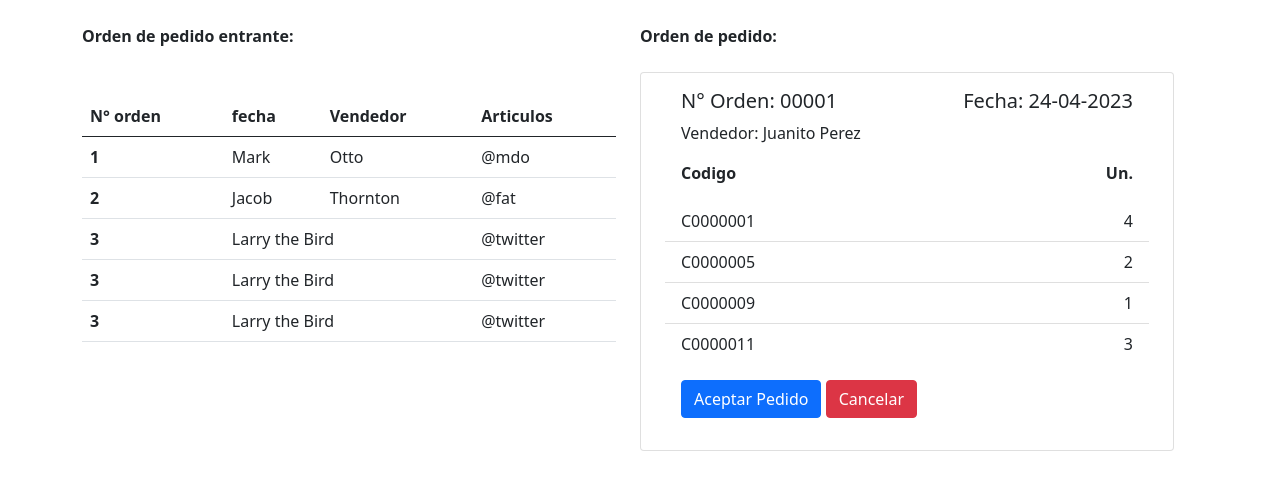
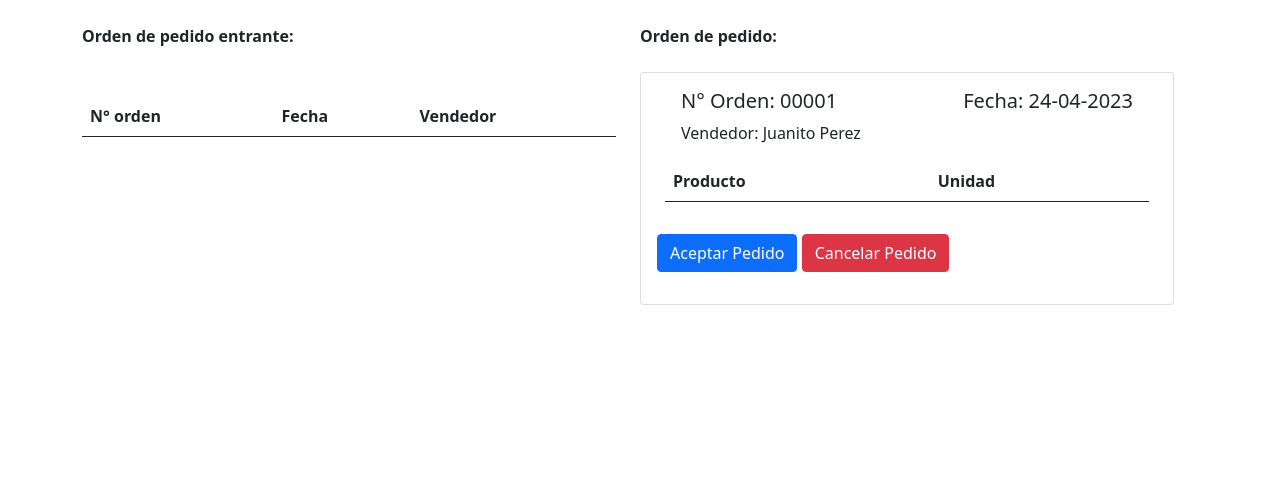
Before and after one commit to NataliaGodoy28/MusicPro, a Django app: page /bodeguero in a window 1280 px wide. Shown: the part 126-616 px from the top of the page. Run offline with Django 4.2, Linux system fonts and the light colour scheme; lists and menus that the app fills with data are empty; some libraries are stand-ins or nearby versions.

Commit message:
bodeguero

```diff
--- a/core/templates/core/bodeguero.html
+++ b/core/templates/core/bodeguero.html
@@ -19,56 +19,28 @@
                         <thead>
                             <tr>
                                 <th scope="col">N° orden</th>
-                          <th scope="col">fecha</th>
+                                <th scope="col">Fecha</th>
                                 <th scope="col">Vendedor</th>
-                          <th scope="col">Articulos</th>
                             </tr>
                         </thead>
 
                         <tbody>
+
+                            {% for e in boleta %}
+
                             <tr>
-                          <th scope="row">1</th>
-                          <td>Mark</td>
-                          <td>Otto</td>
-                          <td>@mdo</td>
+                                <td data-label="nombre">{{e.id}}</td>
+                                <td data-label="nombre">{{e.fecha}}</td>
+                                <td data-label="nombre">{{e.vendedor}}</td>
+                                <td>
+
+                                    <a href=" {% url 'boleta' e.id  %} "><img src="{% static 'core/img/ver.png' %}" width="30px" alt=""></a>
+
+                                </td>
                             </tr>
-                        <tr>
-                          <th scope="row">2</th>
-                          <td>Jacob</td>
-                          <td>Thornton</td>
-                          <td>@fat</td>
-                        </tr>
-                        <tr>
-                          <th scope="row">3</th>
-                          <td colspan="2">Larry the Bird</td>
-                          <td>@twitter</td>
-                        </tr>
-                        <tr>
-                            <th scope="row">3</th>
-                            <td colspan="2">Larry the Bird</td>
-                            <td>@twitter</td>
-                          </tr>
-                          <tr>
-                            <th scope="row">3</th>
-                            <td colspan="2">Larry the Bird</td>
-                            <td>@twitter</td>
-                          </tr>
-                          <tr>
-                            <th scope="row">3</th>
-                            <td colspan="2">Larry the Bird</td>
-                            <td>@twitter</td>
-                          </tr>
-                          <tr>
-                            <th scope="row">3</th>
-                            <td colspan="2">Larry the Bird</td>
-                            <td>@twitter</td>
-                          </tr>
-                          <tr>
-                            <th scope="row">3</th>
-                            <td colspan="2">Larry the Bird</td>
-                            <td>@twitter</td>
-                          </tr>
-                        <!-- Agrega más filas si es necesario -->
+
+                            {% endfor %}
+
                         </tbody>
                     </table>
                 </div>
@@ -90,55 +62,44 @@
                                 <h5>Fecha: 24-04-2023</h5>
                             </div>
                             <p class="card-text">Vendedor: Juanito Perez</p>
-                            <div class="flex">
-                                <div><b>Codigo</b></div>
-                                <div><b>Un.</b></div>
 
                         </div>
+                        <table class="table">
+
+                            <thead>
+                                <tr>
+                                    <th scope="col">Producto</th>
+                                    <th scope="col">Unidad</th>
+                                </tr>
+                            </thead>
+
+                            <tbody>
+
+                                {% for e in detalle_boleta %}
+
+                                <tr>
+                                    <td data-label="nombre">{{e.producto}}</td>
+                                    <td data-label="nombre">{{e.cantidad}}</td>
+                                </tr>
+                                {% endfor %}
+
+                            </tbody>
+                        </table>
+
                     </div>
 
-
-
-                        <ul class="list-group list-group-flush">
-                            <li class="list-group-item">
-                                <div class="flex">
-                                    <div >C0000001</div>
-                                    <div> 4 </div>
-
-                                </div>
-                            </li>
-                            <li class="list-group-item">
-                                <div class="flex">
-                                    <div >C0000005</div>
-                                    <div> 2  </div>
-
-                                </div>
-                            </li>
-                            <li class="list-group-item">
-                                <div class="flex">
-                                    <div >C0000009</div>
-                                    <div> 1 </div>
-
-                                </div>
-                            </li>
-                            <li class="list-group-item">
-                                <div class="flex">
-                                    <div >C0000011</div>
-                                    <div> 3 </div>
-
-                                </div>
-                            </li>
-
-                        </ul>
                     <div class="card-body">
                         <p>
                             <button class="btn btn-primary" type="button" data-bs-toggle="collapse"
                                 data-bs-target="#collapseExample" aria-expanded="false" aria-controls="collapseExample">
-                                    Aceptar Pedido</button>
-                                <button type="button" class="btn btn-danger">Cancelar</button>
+                                Aceptar Pedido </button>
+
+                            <button class="btn btn-danger" type="button" data-bs-toggle="collapse"
+                                data-bs-target="#collapseExample2" aria-expanded="false" aria-controls="collapseExample2">
+                                Cancelar Pedido</button>
 
                         </p>
-
+                        <!-- boton aceptar -->
                         <div class="collapse" id="collapseExample">
                             <div class="card card-body">
 
@@ -156,16 +117,51 @@
                                         <div class="modal-content">
                                             <div class="modal-header">
                                                 <h1 class="modal-title fs-5" id="staticBackdropLabel">Modal title</h1>
-                                                    <button type="button" class="btn-close" data-bs-dismiss="modal"
+                                                <button type="button"  class="btn-close" data-bs-dismiss="modal"
                                                     aria-label="Close"></button>
                                             </div>
                                             <div class="modal-body">
                                                 Enviaremos la confirmacion "Pedido listo" al vendedor
                                             </div>
                                             <div class="modal-footer">
+                                                <button type="button" class="btn btn-primary"><a href="{% url 'confirmarPedido' %}">aceptar</a></button>
+                                                <button type="button" class="btn btn-primary">Cancelar</button>
 
-                                                    <button type="button" class="btn btn-secondary"
-                                                        data-bs-dismiss="modal">Aceptar</button>
+                                            </div>
+                                        </div>
+                                    </div>
+                                </div>
+                            </div>
+                        </div>
+
+                        <!-- boton cancelar -->
+                        <div class="collapse" id="collapseExample2">
+                            <div class="card card-body">
+
+                                <!-- Button trigger modal -->
+                                <button type="button" class="btn btn-primary" data-bs-toggle="modal"
+                                    data-bs-target="#staticBackdrop2">
+                                    Cancelar Pedido
+                                </button>
+
+                                <!-- Modal -->
+                                <div class="modal fade" id="staticBackdrop2" data-bs-backdrop="static"
+                                    data-bs-keyboard="false" tabindex="-1" aria-labelledby="staticBackdropLabel"
+                                    aria-hidden="true">
+                                    <div class="modal-dialog">
+                                        <div class="modal-content">
+                                            <div class="modal-header">
+                                                <h1 class="modal-title fs-5" id="staticBackdropLabel">Modal title</h1>
+                                                <button type="button" class="btn-close" data-bs-dismiss="modal"
+                                                    aria-label="Close"></button>
+                                            </div>
+                                            <div class="modal-body">
+                                                Enviaremos la confirmacion "Pedido Cancelado" al vendedor por falta de Stock
+                                            </div>
+                                            <div class="modal-footer">
+
+                                                <button type="button" class="btn btn-primary"><a href="{% url 'cancelarPedido' %}">aceptar</a></button>
+
                                                 <button type="button" class="btn btn-primary">Cancelar</button>
 
                                             </div>
--- a/core/urls.py
+++ b/core/urls.py
@@ -12,7 +12,11 @@ urlpatterns = [
     path('bodeguero', bodeguero,name='bodeguero'),
     #path('login', LoginView.as_view(template_name="core/login.html")  ,  name='login' ),
     path('login', login, name='login'),
-    path('logout', logout, name = 'logout')
+    path('logout', logout, name = 'logout'),
+    path('confirmarPedido', confirmarPedido,name='confirmarPedido'),
+    path('cancelarPedido', cancelarPedido,name='cancelarPedido'),
+    path('boleta/<id>', boleta,name='boleta'),
+
 ]
 if settings.DEBUG:
     urlpatterns += static(settings.MEDIA_URL, document_root=settings.MEDIA_ROOT)
--- a/core/views.py
+++ b/core/views.py
@@ -1,17 +1,24 @@
 from django.shortcuts import render, redirect
 from .models import *
 from .forms import *
+import MySQLdb
+
+db = MySQLdb.connect(host='localhost', user='root', passwd='', db='musicpro')
+boleta = 0
 
 # Create your views here.
 
+
 def index(request):
     datos = {
-        'productos' : Producto.objects.all()
+        'productos': Producto.objects.all()
     }
     return render(request, 'core/index.html', datos)
 
+
 def bodeguero(request):
     return render(request, 'core/bodeguero.html')
+
 
 def form_cliente(request):
 
@@ -19,7 +26,7 @@ def form_cliente(request):
         'form': ClienteForm()
     }
 
-    if request.method== 'POST':
+    if request.method == 'POST':
         formulario = ClienteForm(request.POST)
         if formulario.is_valid:
             formulario.save()
@@ -28,17 +35,16 @@ def form_cliente(request):
     return render(request, 'core/form_cliente.html', datos)
 
 
-
 def contador(request):
     datos = {
-        'registro' : RegistroEntrega.objects.all(),
-        'form' : FRegistroEntrega()
+        'registro': RegistroEntrega.objects.all(),
+        'form': FRegistroEntrega()
     }
     if request.method == "POST":
         formu = FRegistroEntrega(request.POST)
         if formu.is_valid():
             formu.save()
-            return redirect('contador') # redireccionar a la misma vista
+            return redirect('contador')  # redireccionar a la misma vista
     return render(request, 'core/contador.html', datos)
 
 
@@ -52,12 +58,77 @@ def login(request):
         login = Login(request.POST)
         if login.is_valid():
             print("sdxdssxaxadadxad")
-            usuario = Cliente.objects.filter(mailCliente__contains=login.cleaned_data["mailCliente"])
-            contra =  Cliente.objects.filter(claveCliente__contains=login.cleaned_data["claveCliente"])
+            usuario = Cliente.objects.filter(
+                mailCliente__contains=login.cleaned_data["mailCliente"])
+            contra = Cliente.objects.filter(
+                claveCliente__contains=login.cleaned_data["claveCliente"])
             print(usuario)
             print(contra)
             return redirect(to='index')
     return render(request, 'core/login.html', datos)
 
+
 def logout(request):
     return render(request, 'core/logout.html')
+
+
+def boleta(request, id):
+    global boleta
+    boleta = Boleta.objects.all()
+    detalleBoleta = DetalleBoleta.objects.filter(id_boleta=id)
+    datos = {'detalle_boleta' : detalleBoleta, 'boleta': boleta}
+    print("hola2")
+    return render(request, 'core/bodeguero.html', datos)
+
+
+def confirmarPedido(request):
+    global boleta
+    print("confirmar pedido")
+    print("boleta :" +  str(boleta))
+    cursor = db.cursor()
+    bodeguero = "juanito"
+    boleta = 0
+    guia = 0
+    estadopedido = "aceptado"
+
+    # Crear la tupla con los valores a insertar
+    purchases = (str(bodeguero), str(estadopedido), int(boleta),int(guia))
+
+    # Ejecutar la consulta SQL y pasar la tupla de valores como parámetro
+    cursor.execute('INSERT INTO core_estadopedido (id, fecha, bodeguero, estado, id_boleta_id, id_guia_id) VALUES (NULL, NULL, %s, %s, %s, %s)', (str(
+        purchases[0]), str(purchases[1]), str(purchases[2]),str(purchases[3])))
+
+    # Confirmar los cambios en la base de datos
+    db.commit()
+
+    # Cerrar el cursor y la conexión a la base de datos
+    cursor.close()
+    db.close()
+
+    return render(request, 'core/bodeguero.html')
+
+
+def cancelarPedido(request):
+    print("cancelar pedido")
+
+    cursor = db.cursor()
+    bodeguero = "juanito"
+    boleta = 9
+    guia = 1
+    estadopedido = "cancelado"
+
+    # Crear la tupla con los valores a insertar
+    purchases = (str(bodeguero), str(estadopedido), int(boleta),int(guia))
+
+    # Ejecutar la consulta SQL y pasar la tupla de valores como parámetro
+    cursor.execute('INSERT INTO core_estadopedido (id, fecha, bodeguero, estado, id_boleta_id, id_guia_id) VALUES (NULL, NULL, %s, %s, %s, %s)', (str(
+        purchases[0]), str(purchases[1]), str(purchases[2]),str(purchases[3])))
+
+    # Confirmar los cambios en la base de datos
+    db.commit()
+
+    # Cerrar el cursor y la conexión a la base de datos
+    cursor.close()
+    db.close()
+
+    return render(request, 'core/bodeguero.html')
```
Also changed, not shown: core/models.py (+39 -0 lines), core/migrations/0003_boleta_estadopedido_detalleboleta.py (added), core/migrations/0004_guiabodeguero_rename_vendedor_estadopedido_bodeguero_and_more.py (added). Lines whose indentation alone changed are shown as unchanged.
